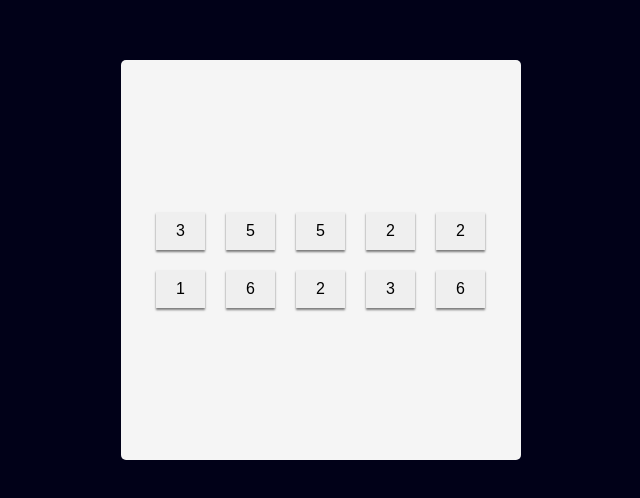
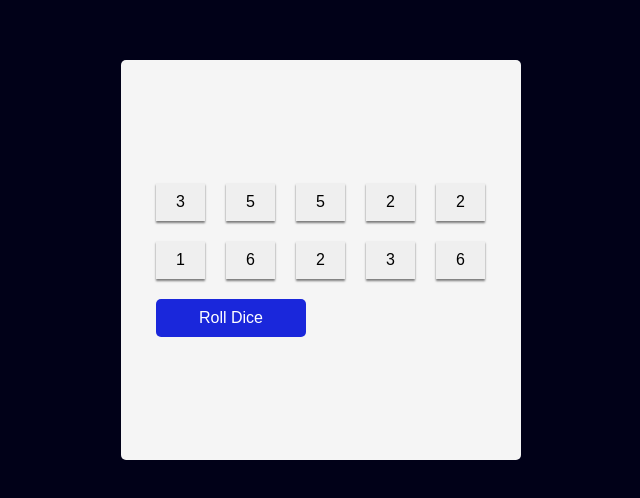
Before and after one commit to Mico1104/Tenzies-game, a React (Vite) app: page / in a window 1280 px wide. Shown: the part 140-638 px from the top of the page, without its empty margins (319-959 px from the left). Built offline with nearby package versions, Linux system fonts and the light colour scheme.

Commit message:
Creating the roll dice button and making it to be interactive

```diff
--- a/src/App.jsx
+++ b/src/App.jsx
@@ -8,7 +8,7 @@ const [generateDice, setGenerateDice] = useState(generateAllNewDice);
   function generateAllNewDice() {
     let newArray = [];
 
-       for(let i = 0; i < 10; i++){
+    for (let i = 0; i < 10; i++) {
       const random = Math.ceil(Math.random() * 6);
       newArray.push(random);
     }
@@ -16,15 +16,19 @@ const [generateDice, setGenerateDice] = useState(generateAllNewDice);
     return newArray
   }
 
+  function rollDice() {
+    setGenerateDice(generateAllNewDice);
+  }
+
   const dice = generateDice.map((dice) => {
-    return <Die value={dice}/>
+    return <Die value={dice} />
   })
 
-
-  return(
+  return (
     <>
       <main>
         {dice}
+        <button className='roll-button' onClick={rollDice} >Roll Dice</button>
       </main>
     </>
   )
--- a/src/Die.jsx
+++ b/src/Die.jsx
@@ -4,7 +4,7 @@ function Die(props) {
     return (
         <>
             <div className=".container">
-                <button>{props.value}</button>
+                <button className='dice-button'>{props.value}</button>
             </div>
         </>
     )
--- a/src/index.css
+++ b/src/index.css
@@ -32,9 +32,25 @@ main {
   gap: 20px;
 }
 
-button {
+.dice-button {
   font-size: 1rem;
   padding: 10px 20px;
   border: none;
   box-shadow: 0 2px 2px rgba(0, 0, 0, 0.5);
 }
+
+.roll-button {
+  padding: 10px 0;
+  width: 150px;
+  text-wrap: nowrap;
+  font-size: 1em;
+  border: none;
+  background-color: rgb(26, 39, 219);
+  color: white;
+  border-radius: 5px;
+
+}
+
+.roll-box {
+  margin: 0 auto;
+}
```
Lines whose indentation alone changed are shown as unchanged.
